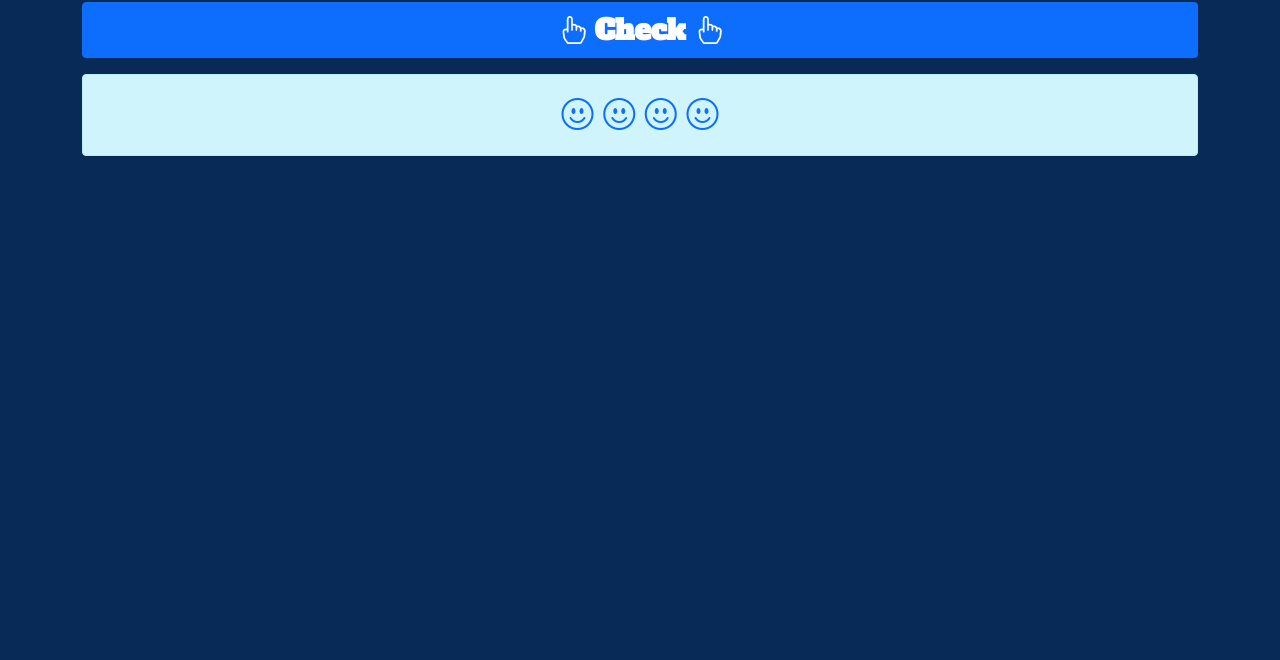
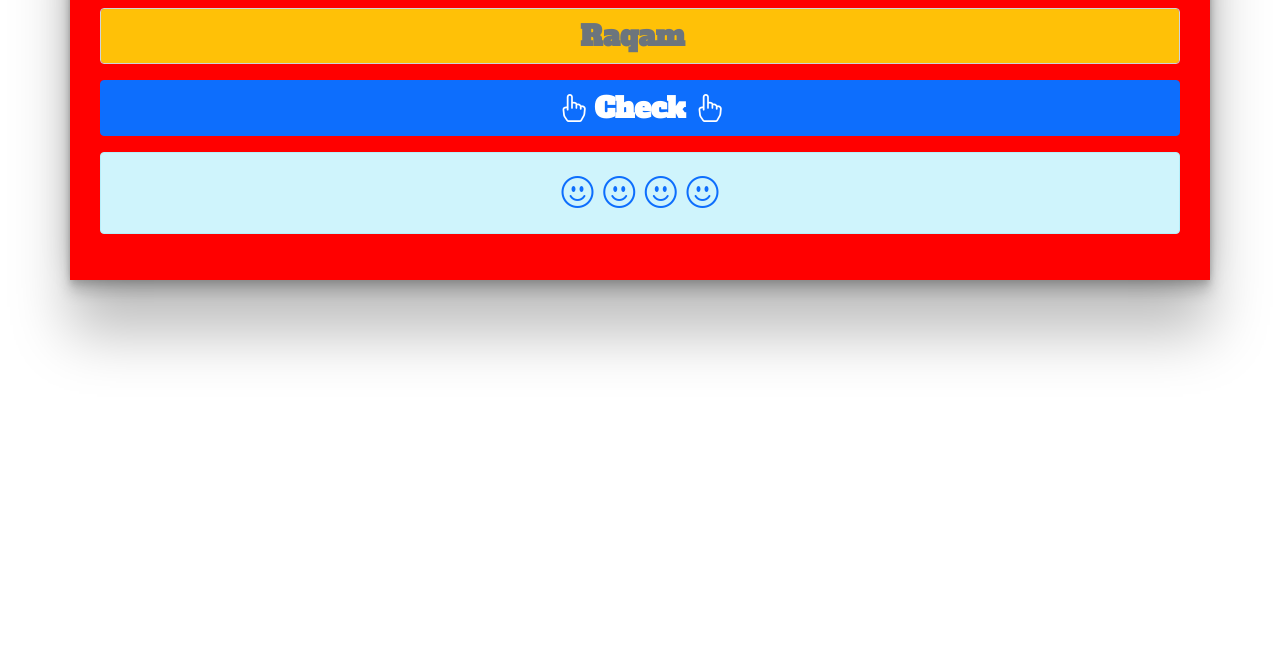
Before and after one commit to alimardon28/FizzBuzz, a plain HTML site: page index.html in a window 1280 px wide. Shown: the part 140-800 px from the top of the page. Drawn offline with nearby package versions, Linux system fonts and the light colour scheme; a web font is replaced by a local one.

Commit message:
added shadow

```diff
--- a/css/main.css
+++ b/css/main.css
@@ -2,6 +2,13 @@
 
 .body{
     font-family: 'Alfa Slab One', cursive;
+}
+
+.container{
+    box-shadow: rgba(0, 0, 0, 0.25) 0px 54px 55px, rgba(0, 0, 0, 0.12) 0px -12px 30px, rgba(0, 0, 0, 0.12) 0px 4px 6px, rgba(0, 0, 0, 0.17) 0px 12px 13px, rgba(0, 0, 0, 0.09) 0px -3px 5px;
+    padding: 30px;
+    background-color: rgb(255, 0, 0);
+    margin-top: 30px;
 }
 
 .form{
@@ -21,7 +28,3 @@
   justify-content: center;
   font-weight: 500;
 }
-
-.body{
-    background-color: rgb(7, 42, 87);
-}
--- a/index.html
+++ b/index.html
@@ -15,7 +15,7 @@
       <h1 class="heading fw-bold text-light text-center mt-3"><i class="bi bi-person-workspace"></i> FizzBuzz! <i class="bi bi-person-workspace"></i></h1>
     <form class="form mt-4"  method="post">
         <div class="mb-3">
-          <input  class="form-control input fw-bold bg-warning" type="number" placeholder="Raqam" name="number">
+          <input  class="form-control input fw-bold bg-warning fs-3 text-center" type="number" placeholder="Raqam" name="number">
          </div>
         <button type="submit" class="btn btn-primary w-100 button fw-bold fs-3">
             <i class="bi bi-hand-index"></i>  Check <i class="bi bi-hand-index"></i></button>
```
